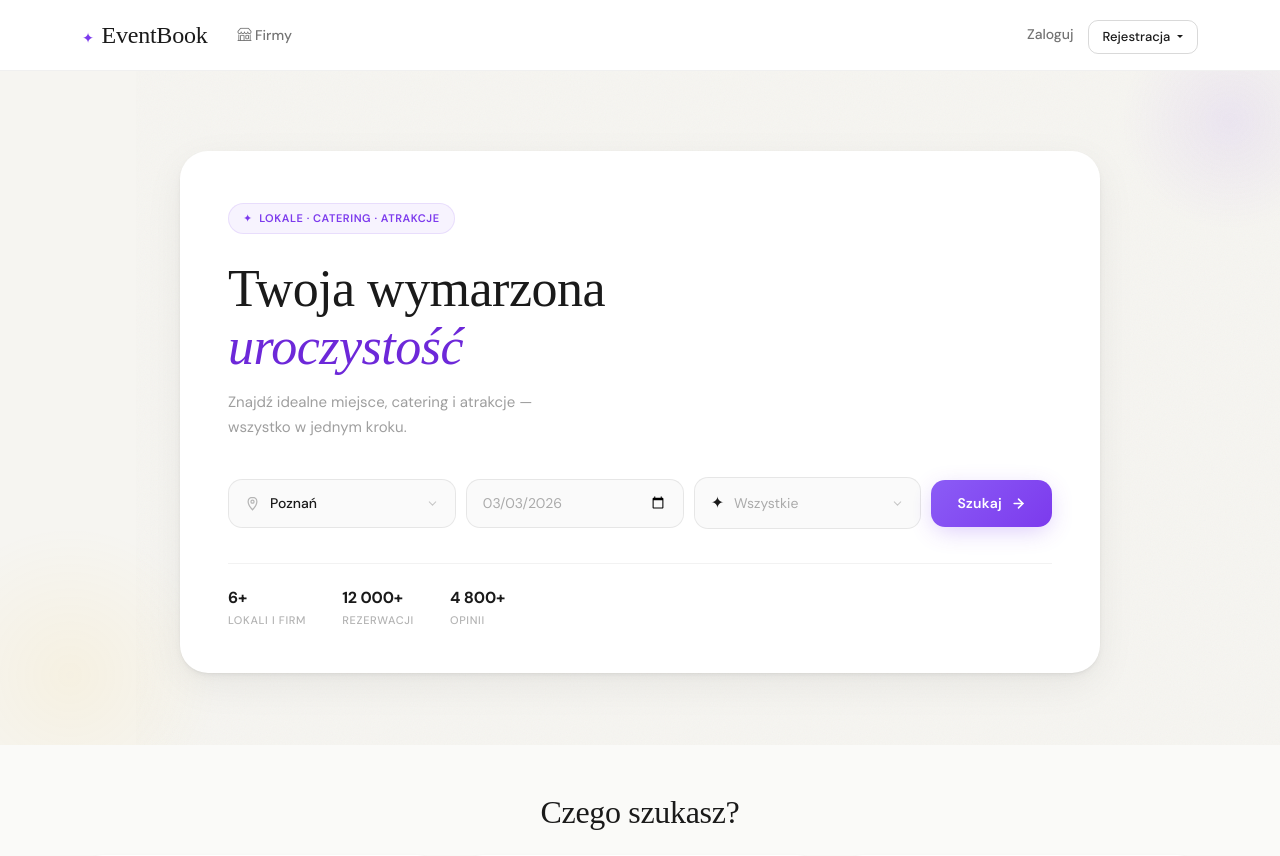
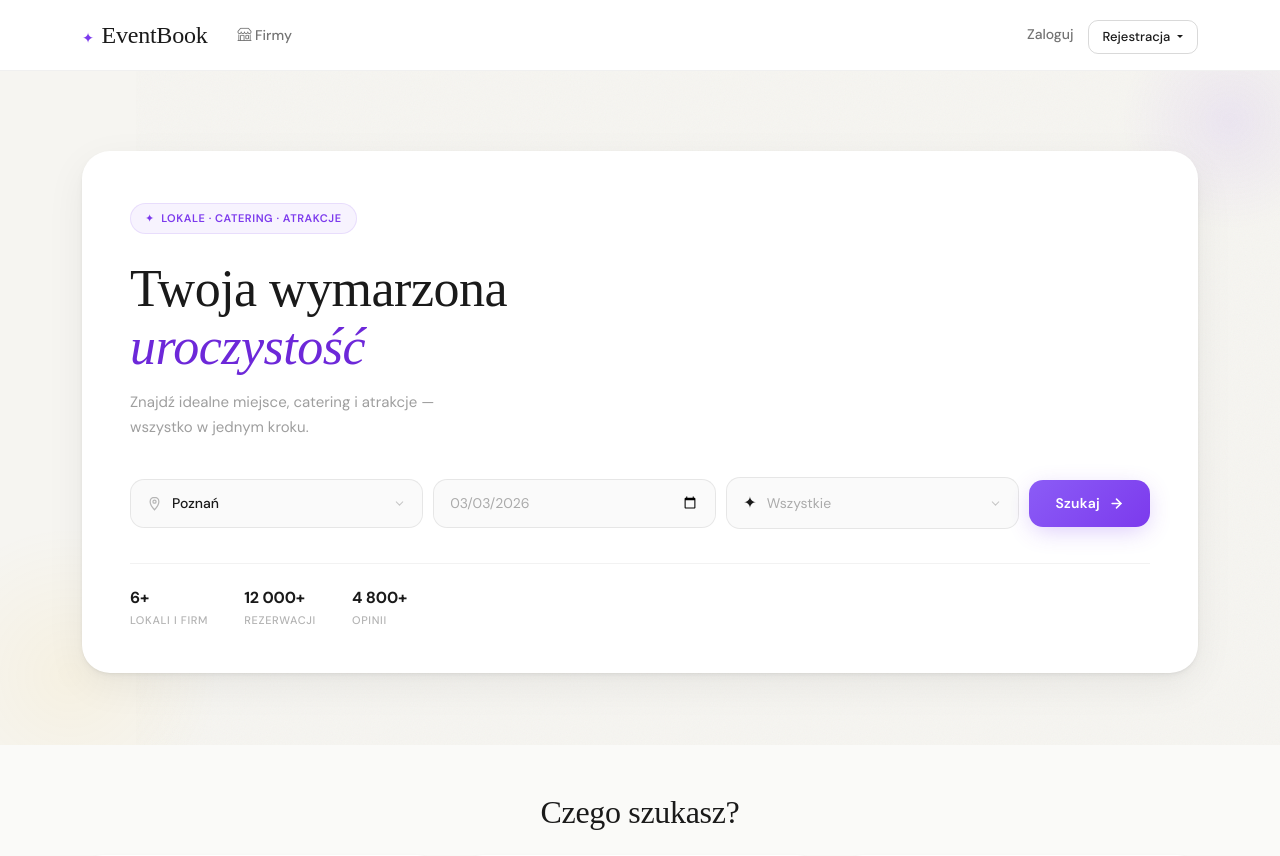
Before and after one commit to JanBober21/mojevent, a Django app: page / in a window 1280 px wide. Shown: the top 856 px of the page. Run offline with Django 5.2, Linux system fonts and the light colour scheme; data comes from the database, SQL or seed files in the repository; data that the repository does not hold is empty; parts of the project's set-up code (start-up, migrations or seed data) failed here and were passed over; some web fonts are replaced.

Commit message:
Hero card width matches Bootstrap container (same as map)

```diff
--- a/static/css/style.css
+++ b/static/css/style.css
@@ -82,7 +82,7 @@
     background: #fff;
     border-radius: 28px;
     padding: 52px 48px 44px;
-    max-width: 920px;
+    max-width: 100%;
     width: 100%;
     box-shadow:
         0 2px 4px rgba(0,0,0,0.04),
--- a/templates/bookings/home.html
+++ b/templates/bookings/home.html
@@ -16,6 +16,7 @@
     <div class="hero-corner-bl"></div>
 
     <!-- Card -->
+    <div class="container">
     <div class="hero-card">
 
         <!-- Tagline chip -->
@@ -117,6 +118,7 @@
         </div>
 
     </div><!-- /hero-card -->
+    </div><!-- /container -->
 </div><!-- /hero-page-bg -->
 
 <div class="container my-4">
```
